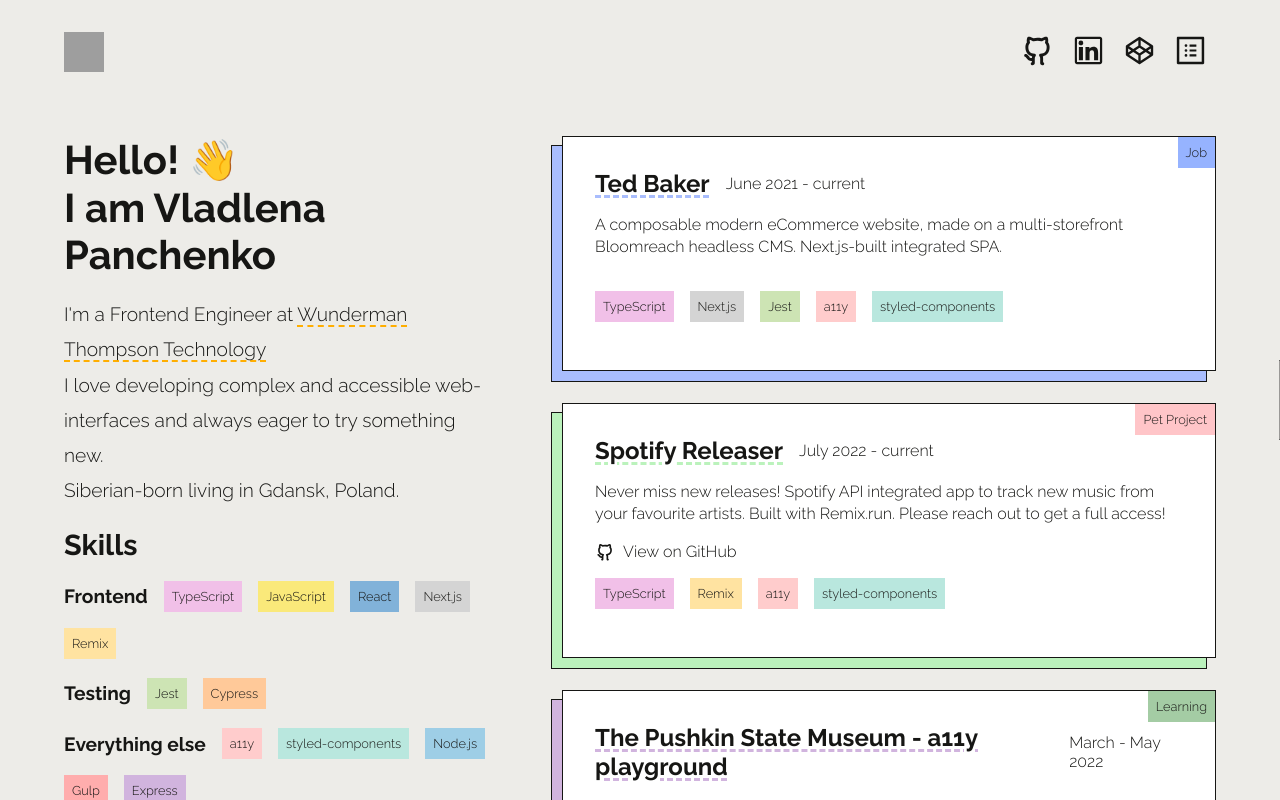
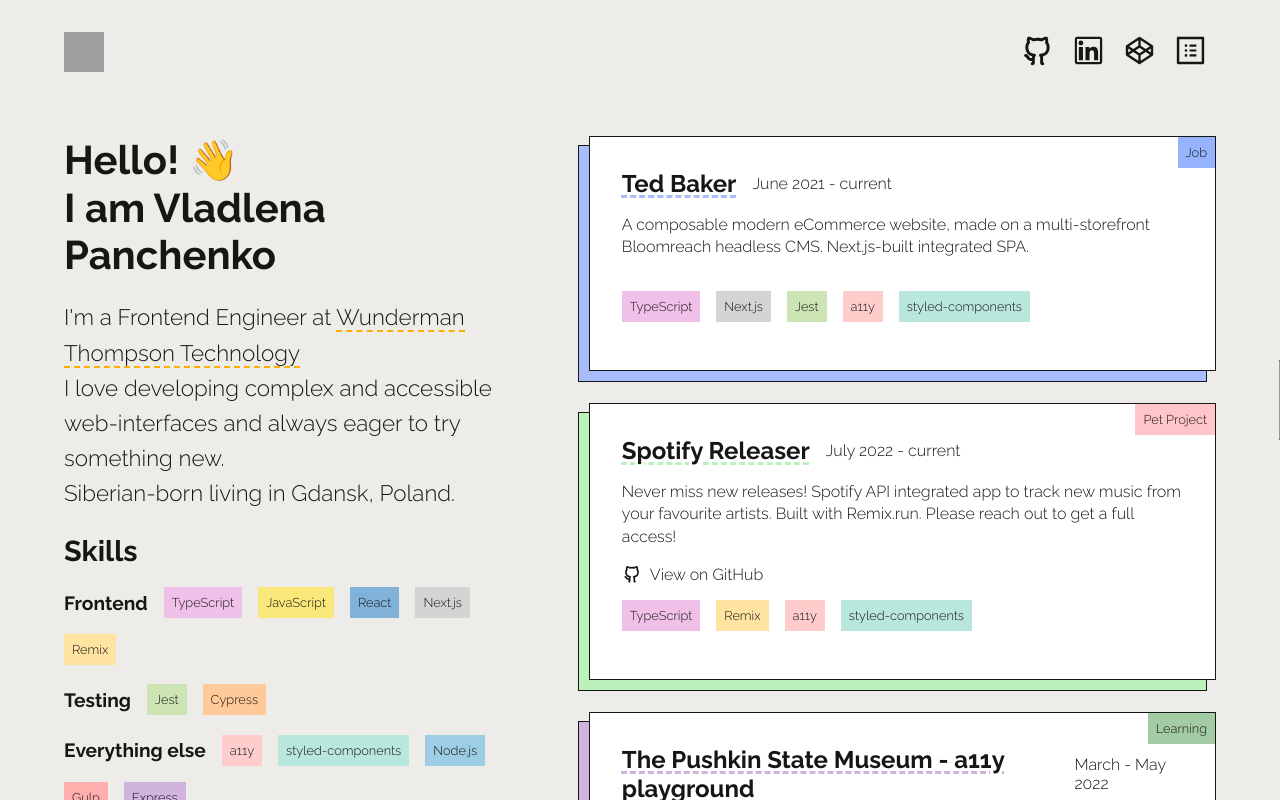
Before and after one commit to lazy-ocean/lazy-ocean, a Next.js app: page /2022 in a window 1280 px wide. Shown: the top 800 px of the page. Built offline with nearby package versions, Linux system fonts and the light colour scheme; grey boxes are pictures that could not be loaded.

Commit message:
feat: blog grid design [WIP]

```diff
--- a/src/app/global.css
+++ b/src/app/global.css
@@ -62,7 +62,7 @@
 }
 
 p {
-  font-size: 1.2rem;
+  font-size: 1.4rem;
 }
 
 body {
--- /dev/null
+++ b/src/app/posts/posts.module.css
@@ -0,0 +1,22 @@
+.container {
+  padding: var(--spacings-s);
+  display: flex;
+  flex-direction: column;
+  gap: var(--spacings-s);
+}
+
+.postsSpace {
+  display: flex;
+  flex-direction: column;
+  gap: var(--spacings-xs);
+}
+
+.postsSpace > h2 {
+  margin-top: var(--spacings-s);
+}
+
+.allPosts {
+  display: grid;
+  grid-template-columns: repeat(auto-fit, minmax(50ch, 1fr));
+  gap: 2rem;
+}
--- /dev/null
+++ b/src/components/2023/BlogCard/BlogCard.module.css
@@ -0,0 +1,32 @@
+.container {
+  /*   background-color: var(--main-colour); */
+  box-shadow: 8px 8px var(--main-colour);
+  border: var(--dashed-border-m);
+  border-radius: 1rem;
+  padding: var(--spacings-s);
+  width: 100%;
+  height: 100%;
+  transition: all 0.4s;
+
+  position: relative;
+  display: flex;
+  align-items: center;
+}
+
+.cont {
+  container-type: inline-size;
+}
+
+@media (hover: hover) and (pointer: fine) {
+  .container:hover {
+    transform: translate(8px, 8px);
+    box-shadow: none;
+    background-color: var(--main-colour);
+  }
+}
+
+@container (max-width: 700px) {
+  .container {
+    flex-direction: column;
+  }
+}
--- /dev/null
+++ b/src/components/2023/Header/Header.module.css
@@ -0,0 +1,3 @@
+.header {
+  display: flex;
+}
--- a/src/components/2023/Main/Main.tsx
+++ b/src/components/2023/Main/Main.tsx
@@ -1,8 +1,7 @@
 import React from "react";
 import Cards from "../Card/Cards";
-import Label, { Labels } from "../Label/Label";
-import { MainData, Project, TechStack, Year } from "../interfaces";
-import { skills } from "../../../backups/skills";
+import { Labels } from "../Label/Label";
+import { MainData, Project, Year } from "../interfaces";
 import styles from "./Main.module.css";
 import MainInfo from "../Info/Info";
 import { TimeMachineBtn } from "../TimeMachine/TimeMachineBtn";
--- a/src/interfaces.ts
+++ b/src/interfaces.ts
@@ -6,4 +6,5 @@
   ogImage?: string;
   excerpt?: string;
   content?: string;
+  color?: string;
 }
```
Also changed, not shown: src/app/posts/layout.tsx (added, +13 -0 lines), src/app/posts/page.tsx (+17 -5 lines), src/components/2023/BlogCard/HeroBlogCard.tsx (added, +17 -0 lines), src/components/2023/Header/Header.tsx (added, +10 -0 lines).
